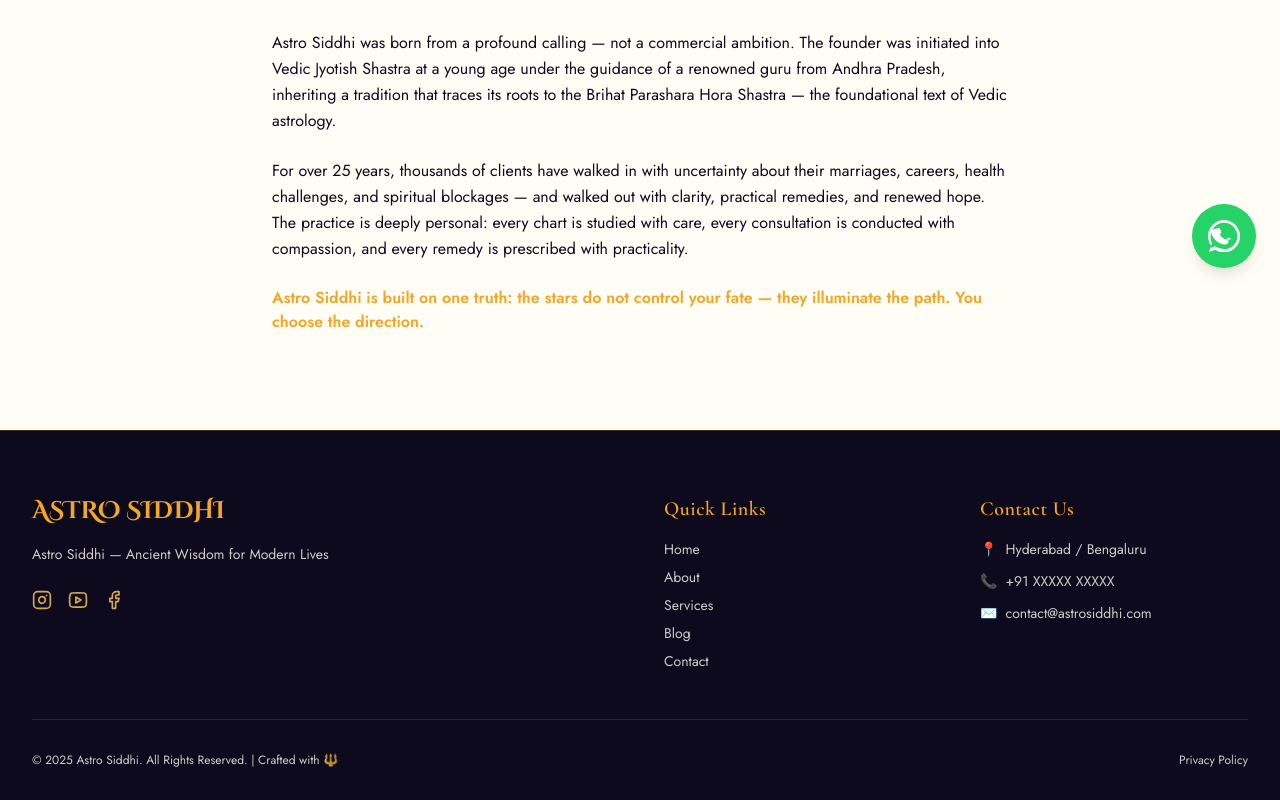
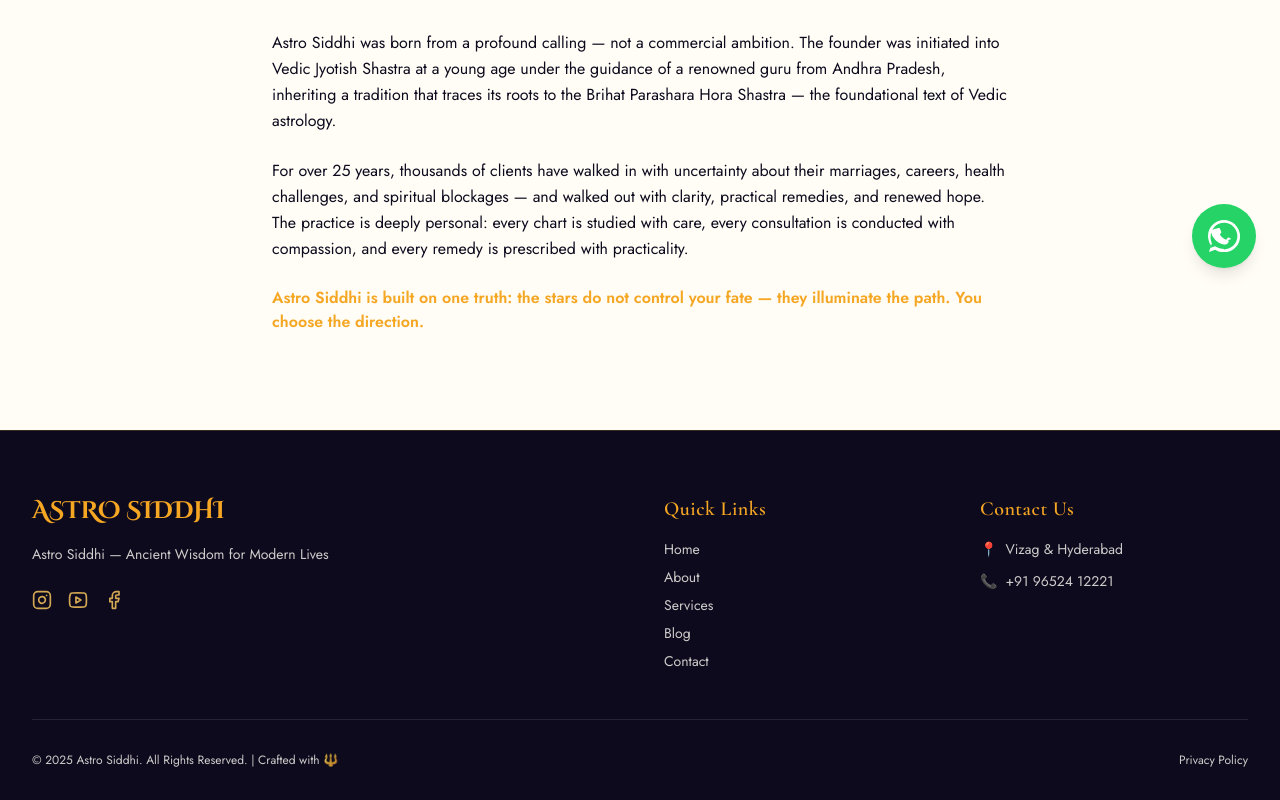
Before and after one commit to ksdnfaiw/astrosiddi, a Next.js app: page /about in a window 1280 px wide. Shown: the part 508-1308 px from the top of the page. Built offline with nearby package versions, Linux system fonts and the light colour scheme.

Commit message:
feat: add WhatsApp contact button component and project workspace configuration

```diff
--- a/src/app/layout.tsx
+++ b/src/app/layout.tsx
@@ -33,7 +33,7 @@ const notoTelugu = Noto_Sans_Telugu({
 export const metadata: Metadata = {
   title: {
     template: "%s | Astro Siddhi",
-    default: "Astro Siddhi | Best Astrologer in Hyderabad & Bangalore",
+    default: "Astro Siddhi | Best Astrologer in Vizag & Hyderabad",
   },
   description: "Astro Siddhi offers expert Vedic astrology, horoscope reading, Kundali matching, Vastu Shastra, and spiritual remedies.",
 };
--- a/src/app/page.tsx
+++ b/src/app/page.tsx
@@ -13,7 +13,7 @@ export default function Home() {
     <div className="flex flex-col min-h-screen">
       {/* HERO SECTION */}
       <section className="relative pt-20 pb-32 overflow-hidden bg-deepPurple text-ivory">
-        <div className="absolute inset-0 bg-[url('/placeholder-om.svg')] opacity-5 bg-center bg-no-repeat bg-contain"></div>
+        <div className="absolute inset-0 bg-[url('https://images.unsplash.com/photo-1518133910546-b6c2fb7d79e3?q=80&w=2070')] opacity-10 bg-cover bg-center mix-blend-overlay"></div>
         <div className="max-w-7xl mx-auto px-4 sm:px-6 lg:px-8 relative z-10 text-center">
           <motion.div initial={{ opacity: 0, y: 20 }} animate={{ opacity: 1, y: 0 }} transition={{ duration: 0.6 }}>
             <span className="inline-block py-1 px-3 rounded-full bg-gold/20 text-gold text-sm font-semibold tracking-wider mb-6">
@@ -66,7 +66,7 @@ export default function Home() {
               </Link>
             </div>
             <div className="relative">
-              <img src="/astrologer.png" alt="Sri Raghavendra Siddhanti Garu" className="w-full h-auto object-contain rounded-lg shadow-xl" />
+              <img src="https://images.unsplash.com/photo-1583083527882-4bee9aba2eea?q=80&w=1977" alt="Sri Raghavendra Siddhanti Garu" className="w-full h-auto object-cover rounded-lg shadow-xl aspect-[4/5]" />
               <div className="absolute -bottom-6 -left-6 bg-deepPurple text-ivory p-6 rounded-lg shadow-xl">
                 <p className="font-cinzel text-3xl text-gold font-bold mb-1">25+</p>
                 <p className="text-sm uppercase tracking-wider">{t("stats.exp.label")}</p>
--- a/src/components/layout/Footer.tsx
+++ b/src/components/layout/Footer.tsx
@@ -48,15 +48,11 @@ export function Footer() {
             <ul className="space-y-3 text-sm">
               <li className="flex items-start">
                 <span className="text-gold mr-2 shrink-0">📍</span>
-                <span>Hyderabad / Bengaluru</span>
+                <span>Vizag & Hyderabad</span>
               </li>
               <li className="flex items-center">
                 <span className="text-gold mr-2 shrink-0">📞</span>
-                <span>+91 XXXXX XXXXX</span>
-              </li>
-              <li className="flex items-center">
-                <span className="text-gold mr-2 shrink-0">✉️</span>
-                <span>contact@astrosiddhi.com</span>
+                <span>+91 96524 12221</span>
               </li>
             </ul>
           </div>
--- a/src/components/ui/WhatsAppButton.tsx
+++ b/src/components/ui/WhatsAppButton.tsx
@@ -16,7 +16,7 @@ export function WhatsAppButton() {
         fill="currentColor"
         className="w-8 h-8"
       >
-        <path d="M12.031 0C5.395 0 0 5.395 0 12.031c0 2.64.82 5.176 2.375 7.29L.65 24l4.832-1.688a11.968 11.968 0 006.55 1.938h.004c6.635 0 12.03-5.395 12.03-12.03S18.666 0 12.03 0zm0 21.688c-2.22 0-4.398-.6-6.305-1.73l-.45-.266-3.585 1.25 1.27-3.492-.293-.465A9.914 9.914 0 012.03 12.03c0-5.516 4.49-10.004 10.005-10.004 5.516 0 10.004 4.49 10.004 10.005s-4.488 10.004-10.004 10.004zm5.496-7.512c-.301-.15-1.785-.88-2.062-.98-.277-.102-.48-.15-.68.15s-.78 1.006-.957 1.207c-.176.203-.352.227-.652.078-.301-.15-1.274-.47-2.426-1.504-.897-.805-1.504-1.8-1.68-2.102-.176-.301-.02-.465.132-.613.136-.137.301-.352.45-.53.15-.176.203-.301.301-.504.1-.203.05-.38-.027-.53-.075-.15-.68-1.64-.933-2.246-.246-.594-.496-.512-.68-.52-.176-.008-.38-.008-.582-.008s-.53.074-.805.375C3.336 6.945 2.508 7.727 2.508 9.332c0 1.606 1.13 3.156 1.281 3.356.15.203 2.29 3.496 5.547 4.902.774.332 1.375.53 1.844.68.777.246 1.484.21 2.043.125.625-.094 1.785-.727 2.035-1.43.25-.703.25-1.304.176-1.43-.074-.125-.277-.203-.58-.351z"/>
+        <path d="M12.031 0C5.395 0 0 5.395 0 12.031c0 2.64.82 5.176 2.375 7.29L.65 24l4.832-1.688a11.968 11.968 0 006.55 1.938h.004c6.635 0 12.03-5.395 12.03-12.03S18.666 0 12.03 0zm0 21.688c-2.22 0-4.398-.6-6.305-1.73l-.45-.266-3.585 1.25 1.27-3.492-.293-.465A9.914 9.914 0 012.03 12.03c0-5.516 4.49-10.004 10.005-10.004 5.516 0 10.004 4.49 10.004 10.005s-4.488 10.004-10.004 10.004zm5.496-7.512c-.301-.15-1.785-.88-2.062-.98-.277-.102-.48-.15-.68.15s-.78 1.006-.957 1.207c-.176.203-.352.227-.652.078-.301-.15-1.274-.47-2.426-1.504-.897-.805-1.504-1.8-1.68-2.102-.176-.301-.02-.465.132-.613.136-.137.301-.352.45-.53.15-.176.203-.301.301-.504.1-.203.05-.38-.027-.53-.075-.15-.68-1.64-.933-2.246-.246-.594-.496-.512-.68-.52-.176-.008-.38-.008-.582-.008s-.53.074-.805.375C3.336 6.945 2.508 7.727 2.508 9.332c0 1.606 1.13 3.156 1.281 3.356.15.203 2.29 3.496 5.547 4.902.774.332 1.375.53 1.844.68.777.246 1.484.21 2.043.125.625-.094 1.785-.727 2.035-1.43.25-.703.25-1.304.176-1.43-.074-.125-.277-.203-.58-.351z" />
       </svg>
     </a>
   );
```
Also changed, not shown: 1 other file (tests, documents, lock files or other folders).
